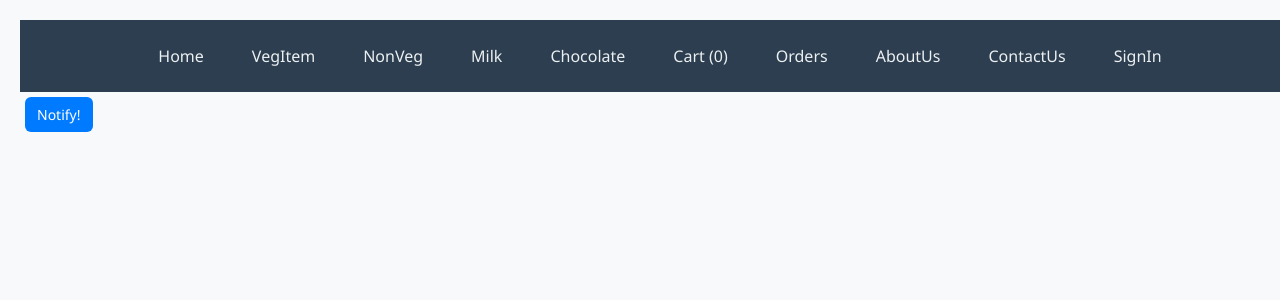
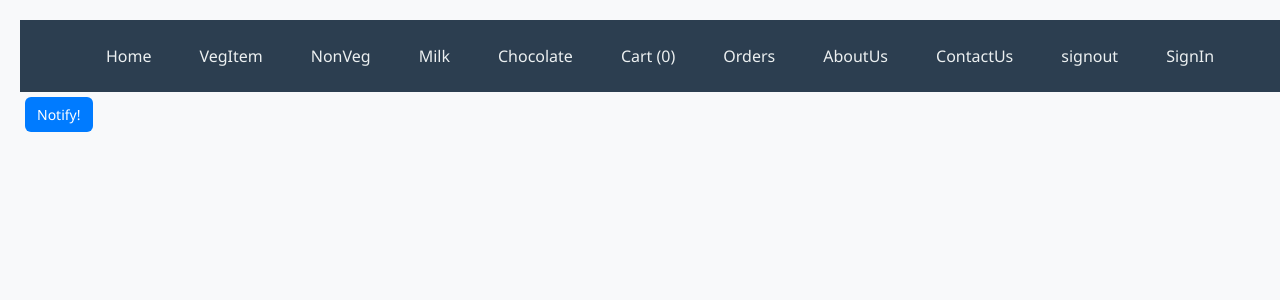
Before and after one commit to Hemakumar12345/Reactbigbasket, a React (Vite) app: page / in a window 1280 px wide. Shown: the top 300 px of the page. Built offline with nearby package versions, Linux system fonts and the light colour scheme.

Commit message:
Update App.jsx

```diff
--- a/src/App.jsx
+++ b/src/App.jsx
@@ -48,7 +48,9 @@ function App() {
           <Link to="/contactUs">ContactUs</Link>
           {/* <Link to="/Pagenation">Pagenation</Link> */}
 
-          {/* <Link to="/signout">signout</Link> */}
+          <Link to="/signout">signout</Link>
+
+
           {isAuthenticated?(
             <div>
               <span>Welcome,{currentUser.username}</span>
```
